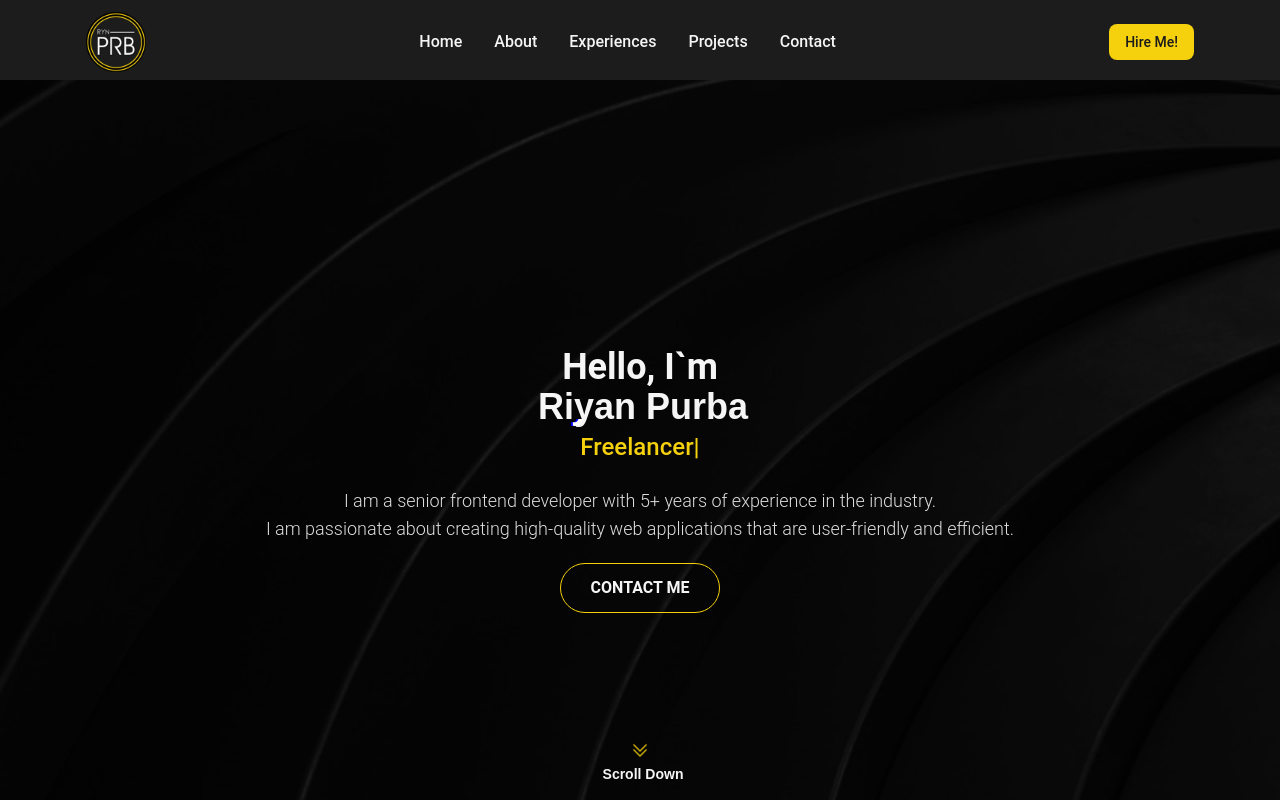
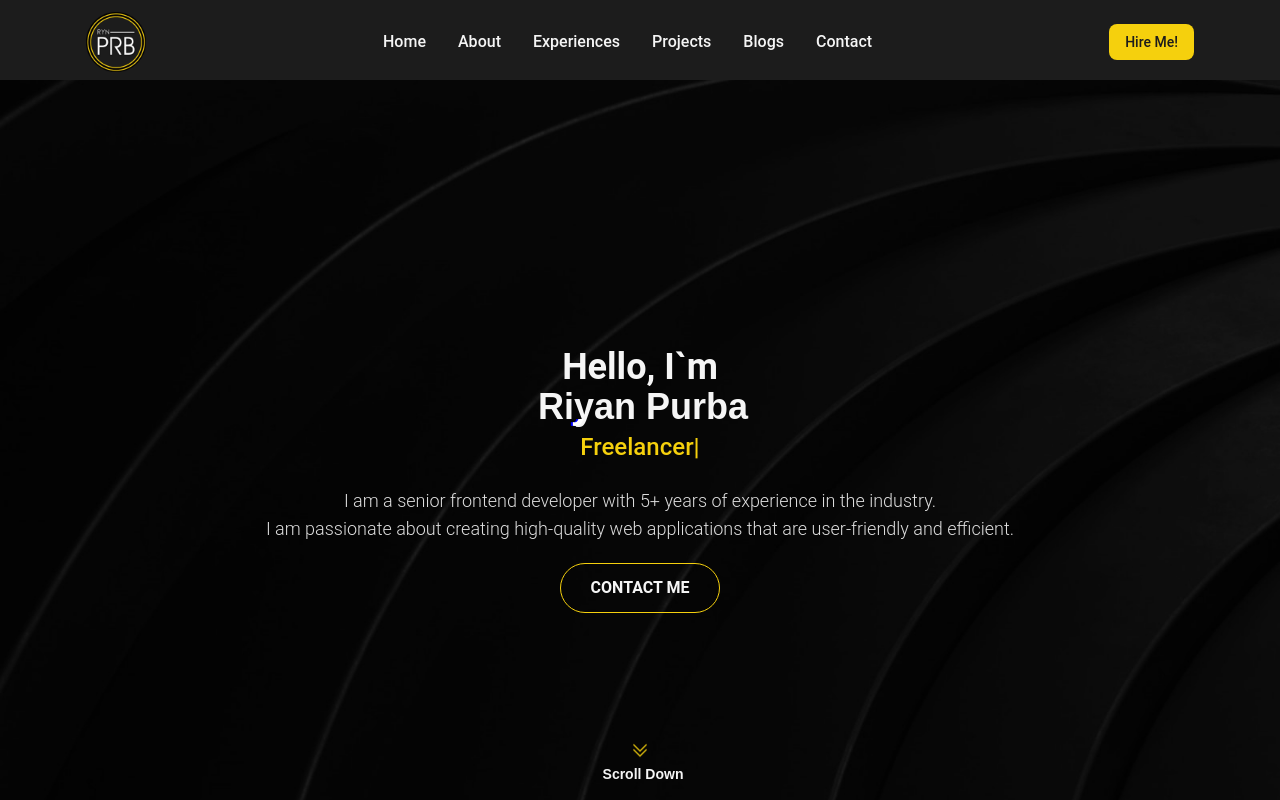
Before and after one commit to riyanpurba/official-portfolio, a Next.js app: page / in a window 1280 px wide. Shown: the top 800 px of the page. Built offline with nearby package versions, Linux system fonts and the light colour scheme.

Commit message:
update footer and scrollbar

```diff
--- a/src/styles/global.css
+++ b/src/styles/global.css
@@ -22,6 +22,18 @@
 *::after {
   -webkit-box-sizing: border-box;
   box-sizing: border-box
+}
+
+*::-webkit-scrollbar {
+  width: 0;
+  height: 4px;
+  background: transparent
+}
+
+*::-webkit-scrollbar-thumb {
+  width: 0;
+  background: #7e7e7e;
+  height: 0
 }
 
 #__next {
--- a/src/templates/Footer.jsx
+++ b/src/templates/Footer.jsx
@@ -2,7 +2,7 @@ import Link from "next/link";
 
 import { AppConfig } from "@/utils/AppConfig";
 
-import { SocialMedia } from "@/templates/SocialMedia";
+// import { SocialMedia } from "@/templates/SocialMedia";
 
 const Footer = () => {
   return (
@@ -10,9 +10,9 @@ const Footer = () => {
       <div className="container">
         <div className="isolate h-full flex flex-col items-center justify-center">
           <div className="w-full flex flex-col items-center justify-center">
-            <div className="w-full flex flex-col 2xl:flex-row xl:flex-row lg: md:flex-row items-center justify-between">
+            <div className="w-full flex flex-col 2xl:flex-row xl:flex-row lg: md:flex-row items-center justify-center text-center">
               <p className="mb-7 2xl:mb-0 xl:mb-0 lg:mb-0 md:mb-0 text-sm text-white">© 2022 <Link href="/"><strong className="text-yellow font-semibold uppercase">{AppConfig.author}</strong></Link> | All Right Reserved </p>
-              <SocialMedia childClass="flex flex-row items-center justify-between gap-10" />
+              {/* <SocialMedia childClass="flex flex-row items-center justify-between gap-10" /> */}
             </div>
           </div>
         </div>
--- a/src/templates/Header.tsx
+++ b/src/templates/Header.tsx
@@ -29,6 +29,9 @@ const Header = () => {
                 <Link href="/#project" className="block py-2 pl-3 pr-4 text-white capitalize rounded md:p-0">Projects</Link>
               </li>
               <li className="mx-auto">
+                <Link href="https://blog-riyanpurba.vercel.app/" className="block py-2 pl-3 pr-4 text-white capitalize rounded md:p-0" target="_blank">Blogs</Link>
+              </li>
+              <li className="mx-auto">
                 <Link href="/#contact" className="block py-2 pl-3 pr-4 text-white capitalize rounded md:p-0">Contact</Link>
               </li>
             </ul>
```
